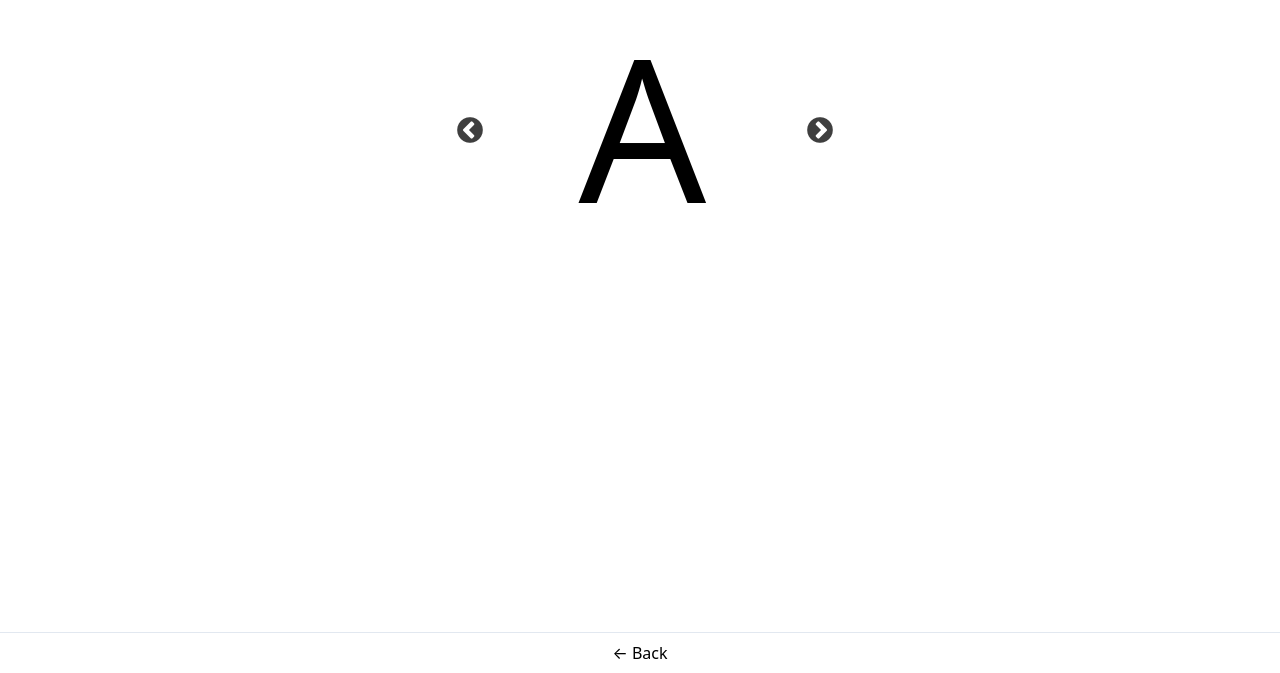
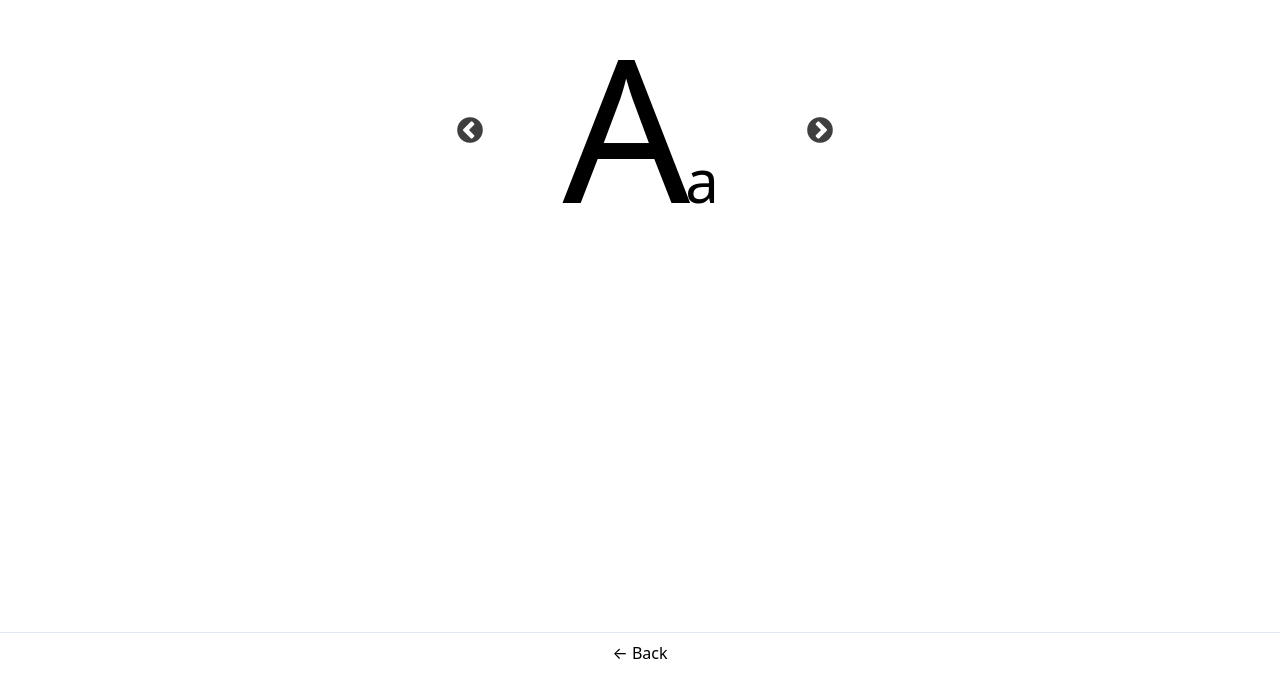
Before and after one commit to gregrickaby/preschool-flashcards, a Next.js app: page /alphabet in a window 1280 px wide. Shown: the part 127-800 px from the top of the page. Built offline with nearby package versions, Linux system fonts and the light colour scheme.

Commit message:
put lowercase next to uppercase

```diff
--- a/pages/alphabet.js
+++ b/pages/alphabet.js
@@ -18,6 +18,9 @@ const Alphabet = () => (
             className="flashcard leading-tight tracking-tight m-0 p-0"
           >
             {item.letter}
+            <span className="flashcard-description flashcard-lowercase leading-tight tracking-tight">
+              {item.lowercase}
+            </span>
           </p>
         ))}
       </Slider>
```
